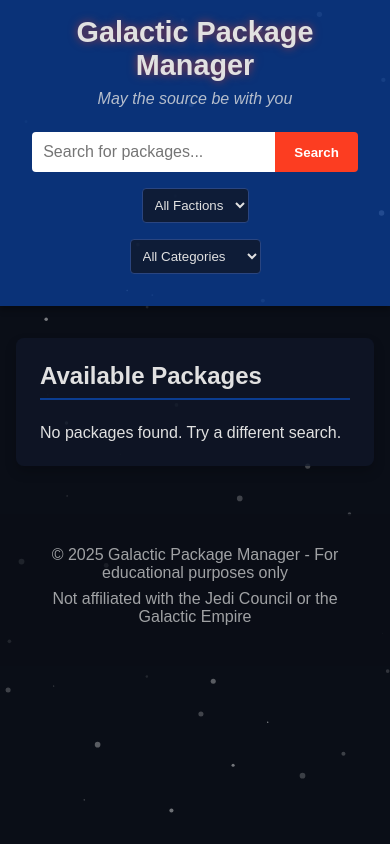
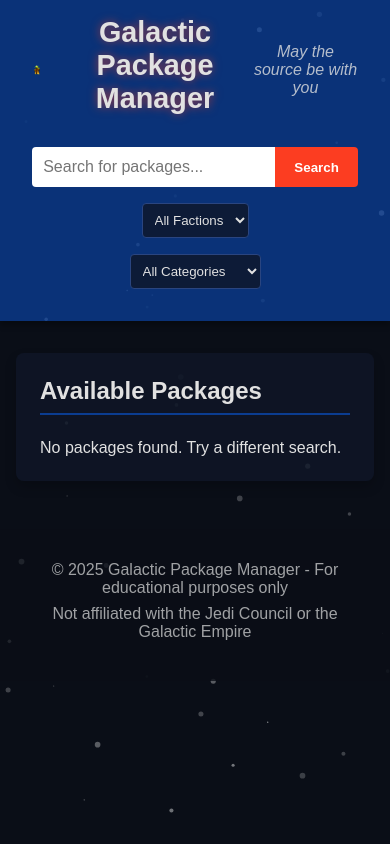
Before and after one commit to blobb3/Galactic-Package-Manager, a website: page frontend/index.html in a window 390 px wide. Drawn offline with nearby package versions, Linux system fonts and the light colour scheme; no server answers.

Commit message:
logo und tab-logo anpassung (abgeschweift)

```diff
--- a/frontend/css/style.css
+++ b/frontend/css/style.css
@@ -303,4 +303,13 @@ footer p {
     .package-actions {
         flex-direction: column;
     }
+    .logo-container {
+        display: flex;
+        align-items: center;
+    }
+
+    .logo-image {
+        height: 10px;
+        margin-right: 15px;
+    }
 }
--- a/frontend/index.html
+++ b/frontend/index.html
@@ -4,6 +4,11 @@
     <meta charset="UTF-8">
     <meta name="viewport" content="width=device-width, initial-scale=1.0">
     <title>Galactic Package Manager</title>
+
+    <!-- Favicon-Eintrag -->
+    <link rel="icon" type="image/png" href="img/tab_bild.png">
+    <link rel="shortcut icon" href="img/tab_bild.png">
+
     <link rel="stylesheet" href="css/style.css">
 </head>
 <body>
@@ -12,6 +17,7 @@
 
     <header>
         <div class="logo-container">
+            <img src="img/joda_icon.png" alt="Yoda Icon" class="logo-image" width="5%" height="auto">
             <h1>Galactic Package Manager</h1>
             <p class="subtitle">May the source be with you</p>
         </div>
@@ -74,7 +80,7 @@
                 </div>
             </div>
             <p>Installation Progress: <span id="progress-percentage">0</span>%</p>
-            <button id="cancel-installation">Cancel</button>
+            <button id="cancel-installation">Cancel</button>H
         </section>
 
         <!-- Erfolgsanzeige nach Installation -->
```
Also changed, not shown: frontend/img/joda_icon.png (added), frontend/img/tab_bild.png (added).
